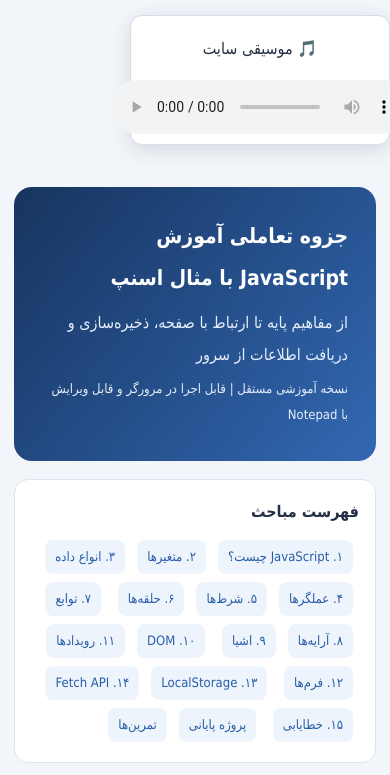
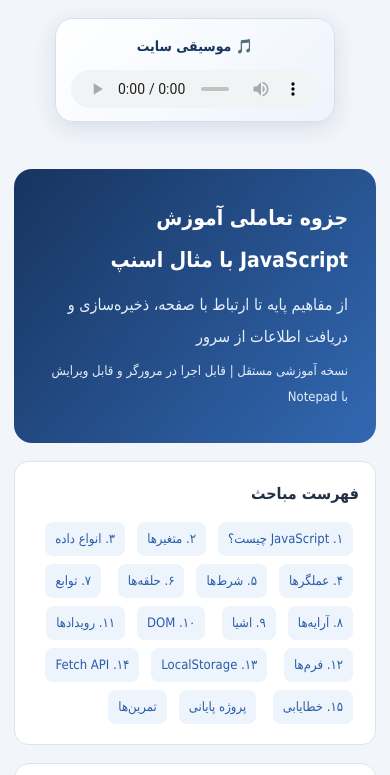
Before and after one commit to photocopy1401-art/MyWebsite, a plain HTML site: page home.html in a window 390 px wide. Shown: the top 775 px of the page. Drawn offline with Linux system fonts and the light colour scheme.

Commit message:
Update home.html

```diff
--- a/home.html
+++ b/home.html
@@ -41,23 +41,60 @@ footer{text-align:center;color:var(--muted);padding:25px}
 @media(max-width:600px){header h1{font-size:21px}section{padding:16px}pre{font-size:12px}}
 
 
+
 .music-player {
     position: static;
 
-    width: 260px;
-    margin: 15px 0 20px 0;
-    padding: 10px;
+    width: 320px;
+    max-width: 90%;
+    margin: 25px auto 30px;
 
-    background: white;
-    border: 1px solid #D5DDE9;
-    border-radius: 12px;
-    box-shadow: 0 5px 20px rgba(0,0,0,0.12);
+    padding: 16px 20px;
+
+    background: linear-gradient(135deg, #ffffff, #eef4fc);
+    border: 1px solid #d5e0ef;
+    border-radius: 18px;
+
+    box-shadow: 0 6px 22px rgba(24, 52, 95, 0.12);
 
     display: flex;
     flex-direction: column;
     align-items: center;
-    gap: 8px;
+    justify-content: center;
+    gap: 10px;
+
+    text-align: center;
 }
+
+.music-player p {
+    margin: 0;
+    color: #18345f;
+    font-size: 16px;
+    font-weight: bold;
+}
+
+.music-player audio {
+    width: 100%;
+    height: 42px;
+}
+
+/* تنظیمات موبایل */
+@media (max-width: 600px) {
+    .music-player {
+        width: 280px;
+        padding: 13px 15px;
+        margin: 18px auto 25px;
+    }
+
+    .music-player p {
+        font-size: 14px;
+    }
+
+    .music-player audio {
+        height: 38px;
+    }
+}
+
 
 
 </style>
```
